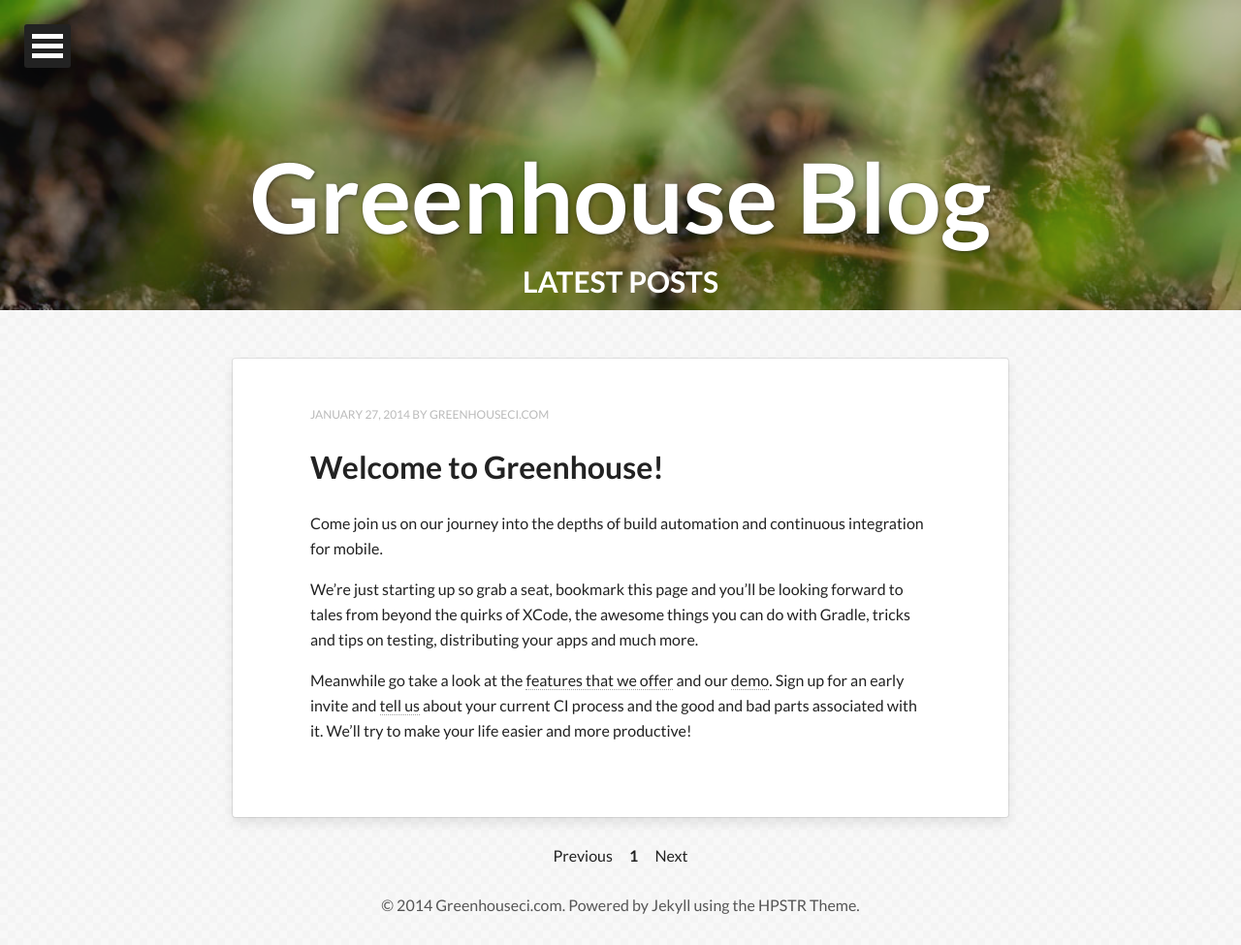
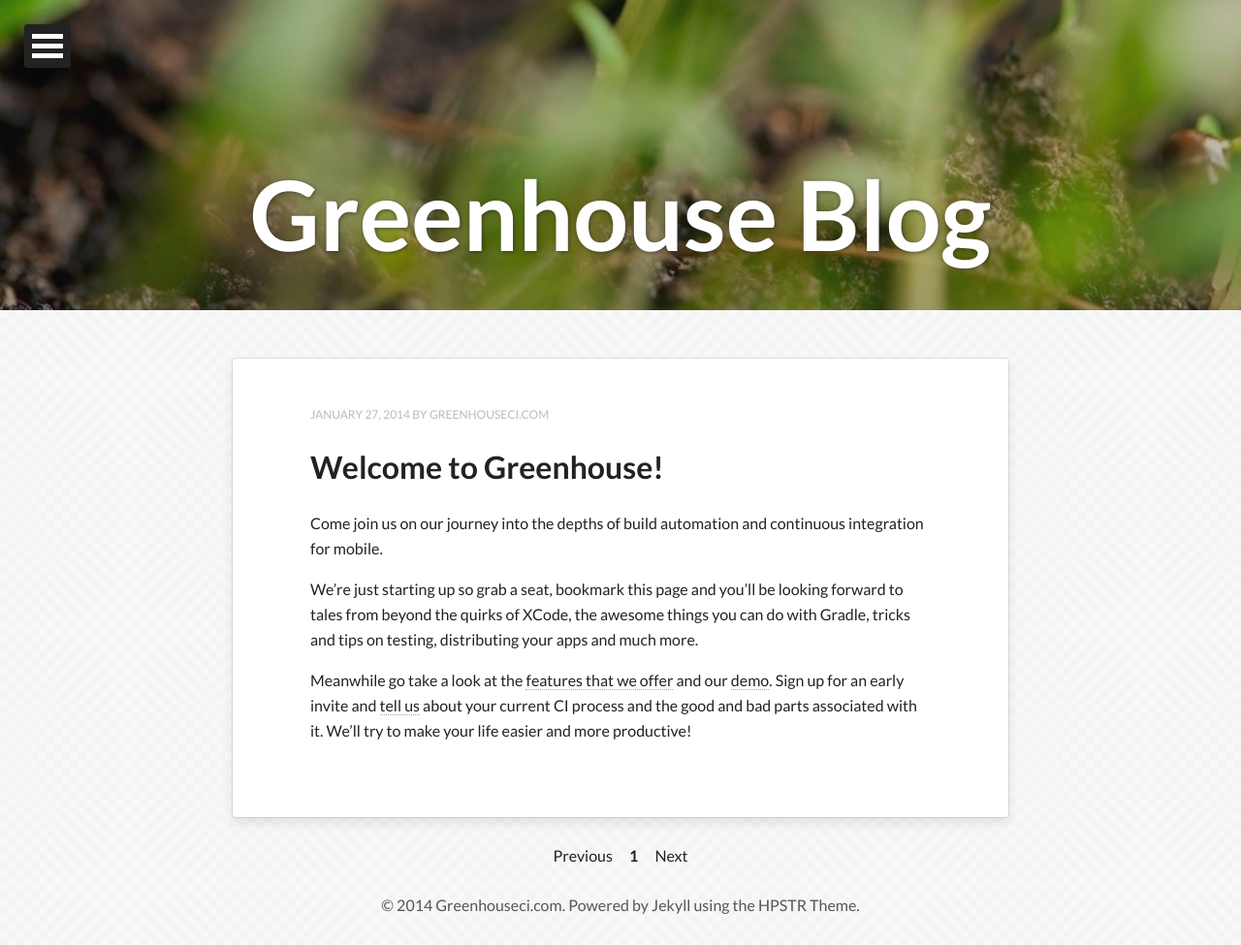
Before and after one commit to GreenhouseCI/blog.greenhouseci.com, a Jekyll site: the page built from index.html, in a window 1280 px wide. Shown: the whole page at 97% size. Built offline with Jekyll 4.4.1, drawn with Linux system fonts in a browser that asks for light colours; nearby versions of some CDN libraries; the list of posts is cut into pages by our own code.

Commit message:
Removed subtitle from index posts

```diff
--- a/_layouts/post-index.html
+++ b/_layouts/post-index.html
@@ -21,7 +21,7 @@
   <div class="header-title">
     <div class="header-title-wrap">
       <h1>{{ site.title }}</h1>
-      <h2>{{ page.title }}</h2>
+      <!--h2>{{ page.title }}</h2-->
     </div><!-- /.header-title-wrap -->
   </div><!-- /.header-title -->
 </div><!-- /.entry-header -->
```
